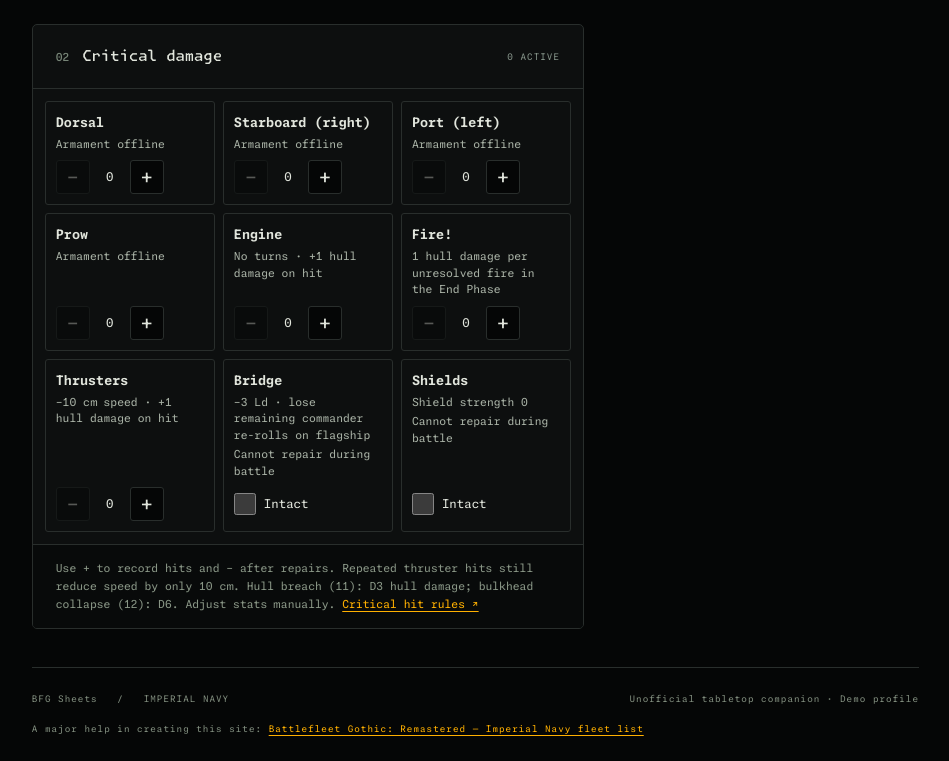
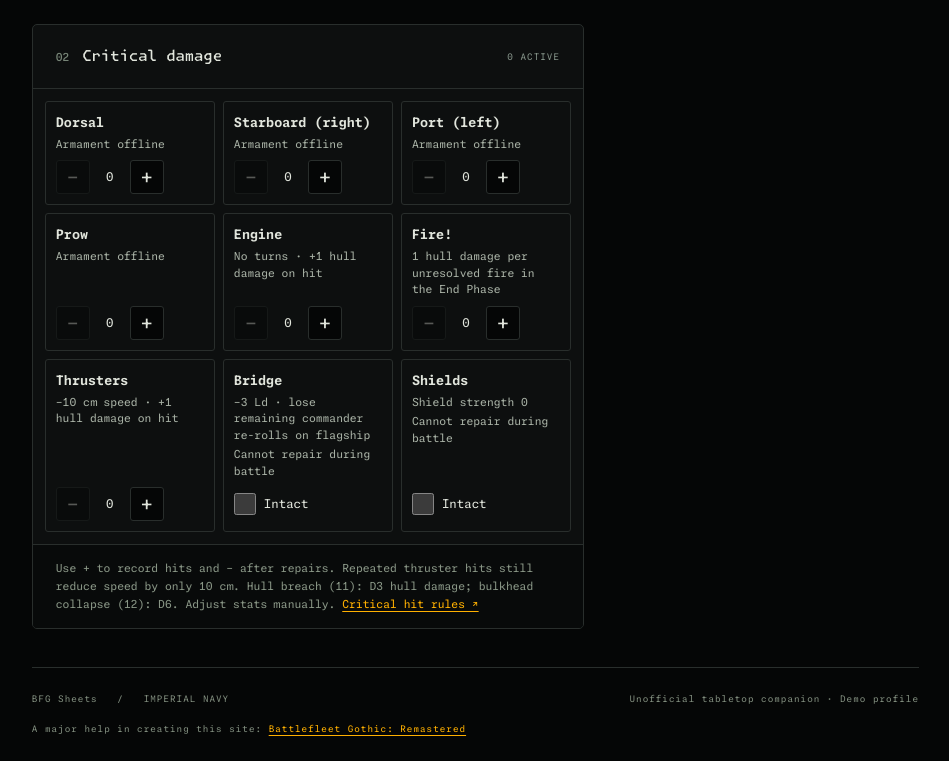
Before and after one commit to ROTBOW/bfg_sheets, a Next.js app: page / in a window 1280 px wide. Shown: the part 1435-2196 px from the top of the page, without its empty margins (329-1278 px from the left). Built offline with nearby package versions, Linux system fonts and the light colour scheme.

Commit message:
updated link

```diff
--- a/app/page.js
+++ b/app/page.js
@@ -353,8 +353,8 @@ const ShipViewer = ({ ship, vessel, battleState, updateSelectedShip, leadership
                 <span>Unofficial tabletop companion · {ship.isDemo ? "Demo profile" : "Source profile"}</span>
                 <span className="footer-credit">
                     A major help in creating this site:{" "}
-                    <a className="rules-link" href="https://battlefleet-game.org/fleet-lists/imperial-navy/">
-                        Battlefleet Gothic: Remastered — Imperial Navy fleet list
+                    <a className="rules-link" href="https://battlefleet-game.org/">
+                        Battlefleet Gothic: Remastered
                     </a>
                 </span>
             </footer>
```
